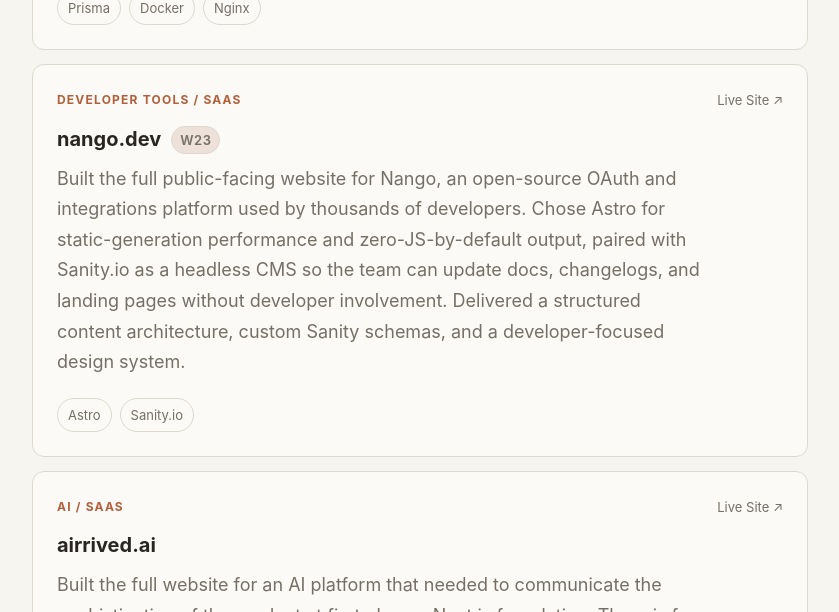
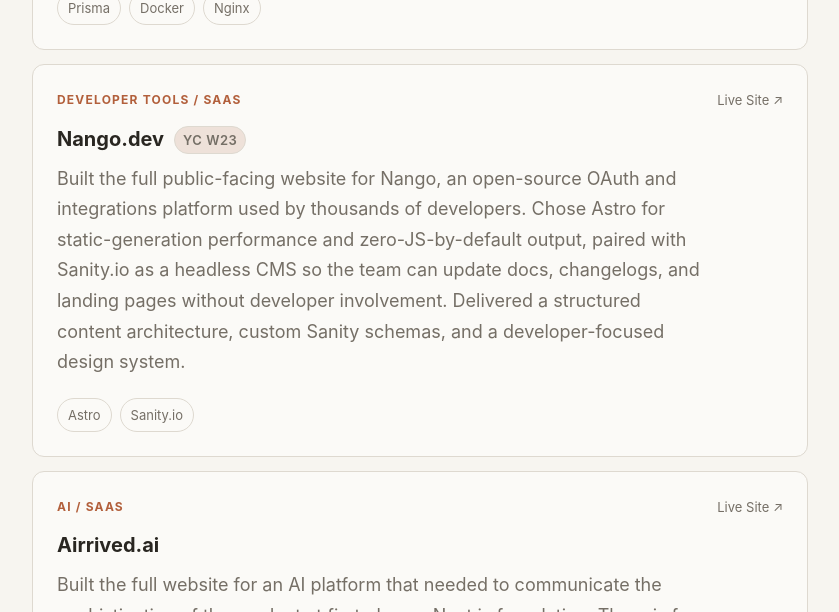
Before and after one commit to ATwork88/Portfolio1, a Next.js app: page /projects in a window 1280 px wide. Shown: the part 860-1472 px from the top of the page, without its empty margins (345-1184 px from the left). Built offline with nearby package versions, Linux system fonts and the light colour scheme.

Commit message:
Capitalize Nango.dev and Airrived.ai; label badge YC W23
Co-Authored-By: Claude Sonnet 5.5 <noreply@anthropic.com>
Claude-Session: https://claude.ai/code/session_011avKUpJeaqxTRXPnizR6w3

```diff
--- a/content/chat.ts
+++ b/content/chat.ts
@@ -54,7 +54,7 @@ export const chatFaq = [
     id: "frontend",
     question: "Can Ajay build polished frontends?",
     answer:
-      "Yes. For airrived.ai he built a site with real-time 3D WebGL scenes (Three.js) and scroll-triggered animations (GSAP) at 60fps. For nango.dev, a Y Combinator W23 company, he built the full public website with Astro and Sanity.io so the team can update content without a developer.",
+      "Yes. For Airrived.ai he built a site with real-time 3D WebGL scenes (Three.js) and scroll-triggered animations (GSAP) at 60fps. For Nango.dev, a YC W23 company, he built the full public website with Astro and Sanity.io so the team can update content without a developer.",
   },
   {
     id: "withconflux",
--- a/content/projects.ts
+++ b/content/projects.ts
@@ -18,8 +18,8 @@ export const projects = [
     ]
   },
   {
-    "title": "nango.dev",
-    "badge": "W23",
+    "title": "Nango.dev",
+    "badge": "YC W23",
     "category": "Developer Tools / SaaS",
     "description": "Built the full public-facing website for Nango, an open-source OAuth and integrations platform used by thousands of developers. Chose Astro for static-generation performance and zero-JS-by-default output, paired with Sanity.io as a headless CMS so the team can update docs, changelogs, and landing pages without developer involvement. Delivered a structured content architecture, custom Sanity schemas, and a developer-focused design system.",
     "technologies": [
@@ -34,7 +34,7 @@ export const projects = [
     ]
   },
   {
-    "title": "airrived.ai",
+    "title": "Airrived.ai",
     "category": "AI / SaaS",
     "description": "Built the full website for an AI platform that needed to communicate the sophistication of the product at first glance. Next.js foundation, Three.js for real-time 3D WebGL scenes, and GSAP for scroll-triggered animations, while holding 60fps across devices under GPU-intensive rendering.",
     "technologies": [
```
